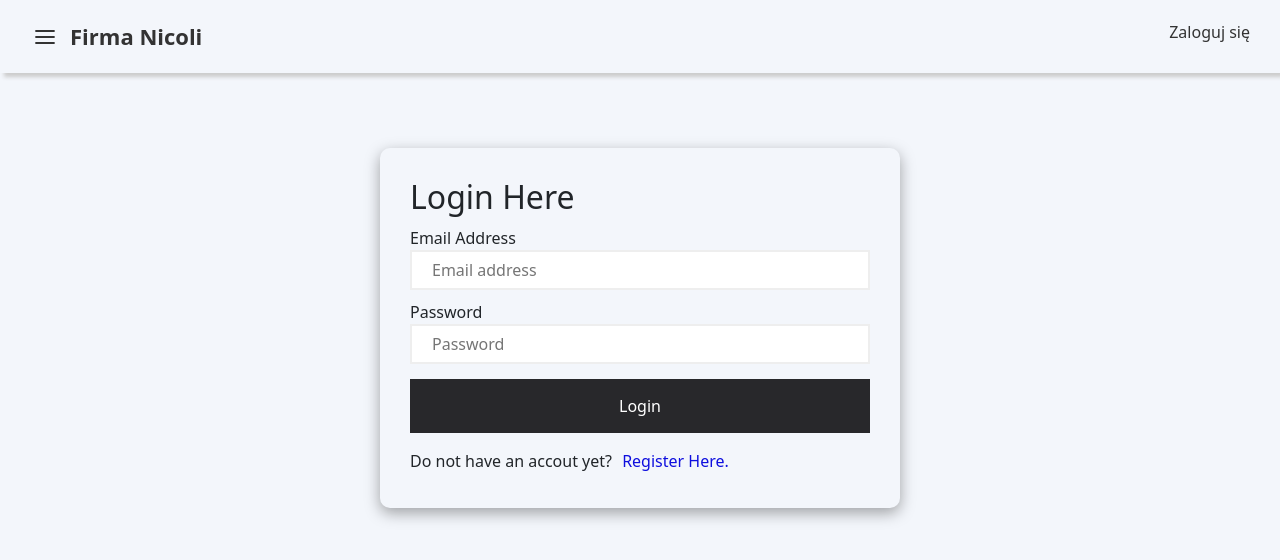
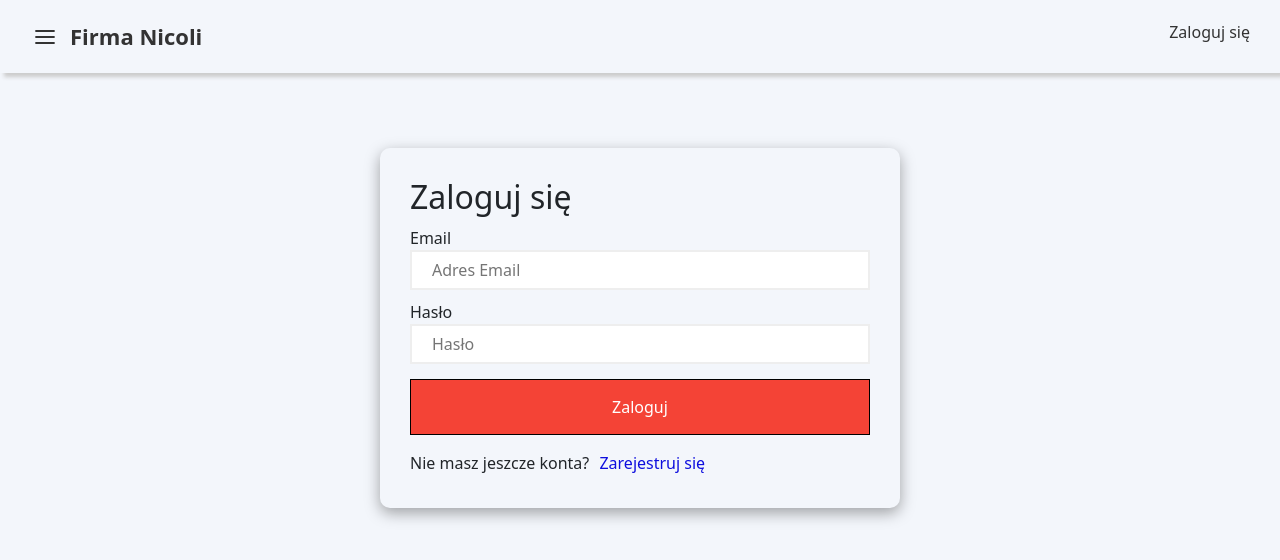
Before and after one commit to nic00la1/Ulubione_Zawody, an Angular app: page /login in a window 1280 px wide. Shown: the top 560 px of the page. Built offline with nearby package versions, Linux system fonts and the light colour scheme.

Commit message:
Creating Signup & Login Page |Angular Authentication & Authorization ✅ (UI ✨)

```diff
--- a/src/app/components/pages/dashboard-page/dashboard-page.component.ts
+++ b/src/app/components/pages/dashboard-page/dashboard-page.component.ts
@@ -60,6 +60,7 @@ export class DashboardPageComponent implements OnInit {
       name: '',
       surname: '',
       email: '',
+      password: '',
       profession: '',
       salary: 0,
       startDate: '',
--- a/src/app/components/pages/login/login.component.css
+++ b/src/app/components/pages/login/login.component.css
@@ -30,3 +30,10 @@
     color: #0e0ede;
     cursor: pointer;
 }
+
+/* button when invalid inputs: */
+.invalid-button {
+    border: 1px solid black;
+    background-color: #f44336;
+    cursor: not-allowed;
+  }
--- a/src/app/components/pages/login/login.component.html
+++ b/src/app/components/pages/login/login.component.html
@@ -1,17 +1,35 @@
 <div class="app-login-form">
-    <h2>Login Here</h2>
-    <form>
+  <h2>{{ isLoginMode ? "Zaloguj się" : "Zarejestruj się" }}</h2>
+  <form #authForm="ngForm" (ngSubmit)="onFormSubmitted(authForm)">
     <div class="form-input">
-            <label>Email Address</label>
-            <input type="email" placeholder="Email address">
+      <label>Email</label>
+      <input
+        type="email"
+        placeholder="Adres Email"
+        required
+        name="email"
+        ngModel
+      />
     </div>
     <div class="form-input">
-            <label>Password</label>
-            <input type="password" placeholder="Password">
+      <label>Hasło</label>
+      <input
+        type="password"
+        placeholder="Hasło"
+        name="password"
+        ngModel
+        required
+        minlength="8"
+      />
     </div>
-        <button type="submit" class="app-login-btn">Login</button>
-        <p>Do not have an accout yet?
-            <button class="app-toggle-btn">Register Here.</button>
+    <button type="submit" class="app-login-btn" [disabled]="authForm.invalid" [ngClass]="{ 'invalid-button': authForm.invalid }">
+      {{ isLoginMode ? "Zaloguj" : "Zarejestruj" }}
+    </button>
+    <p>
+      {{ isLoginMode ? "Nie masz jeszcze konta?" : "Masz już konto?" }}
+      <button class="app-toggle-btn" type="button" (click)="onSwitchMode()">
+        {{ isLoginMode ? "Zarejestruj się" : "Zaloguj się" }}
+      </button>
     </p>
   </form>
 </div>
--- a/src/app/components/pages/login/login.component.ts
+++ b/src/app/components/pages/login/login.component.ts
@@ -1,12 +1,23 @@
+import { CommonModule } from '@angular/common';
 import { Component } from '@angular/core';
+import { FormsModule, NgForm } from '@angular/forms';
 
 @Component({
   selector: 'app-login',
   standalone: true,
-  imports: [],
+  imports: [FormsModule, CommonModule],
   templateUrl: './login.component.html',
   styleUrl: './login.component.css'
 })
 export class LoginComponent {
+  isLoginMode: boolean = true;
 
+  onSwitchMode() {
+    this.isLoginMode = !this.isLoginMode;
+  }
+
+  onFormSubmitted(form: NgForm) {
+    console.log(form.value);
+    form.reset();
+  }
 }
--- a/src/app/shared/models/Employee.ts
+++ b/src/app/shared/models/Employee.ts
@@ -3,6 +3,7 @@ export class Employee {
         public name: string,
         public surname: string,
         public email: string,
+        public password: string,
         public profession: string,
         public salary: number,
         public startDate: string,
```
Lines whose indentation alone changed are shown as unchanged.
